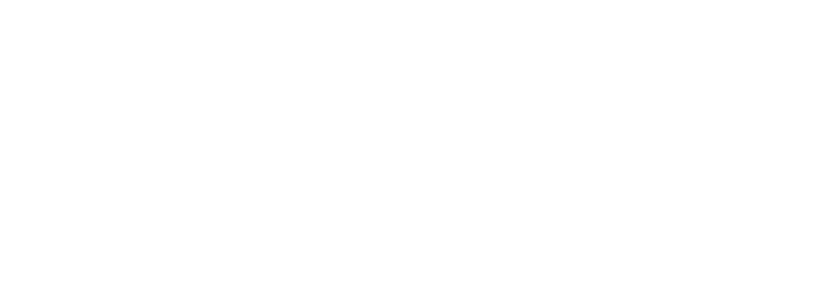
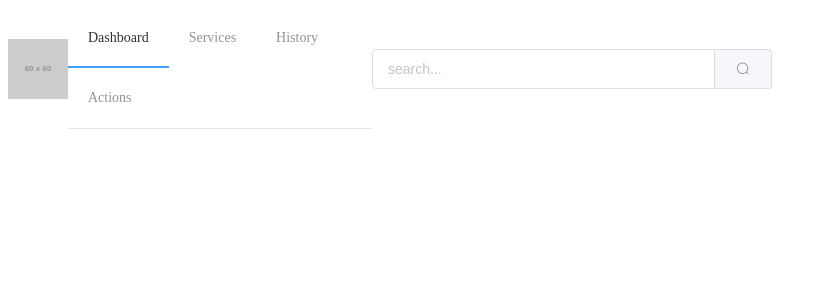
Before and after one commit to OuZuYu/dameng.github.io, a Vue app: page / in a window 1280 px wide. Shown: the top 300 px of the page, without its empty margins (0-827 px from the left). Built offline with nearby package versions, Linux system fonts and the light colour scheme.

Commit message:
feat: header

```diff
--- a/src/layout/app-header.vue
+++ b/src/layout/app-header.vue
@@ -1,15 +1,44 @@
 <template>
-  <div>
+  <div class="app-header">
+    <img class="logo" src="http://placehold.it/60x60" alt="logo">
 
+    <navbar class="navbar"></navbar>
+
+    <!-- <div class="search"></div> -->
+    <el-input
+      class="header-input"
+      placeholder="search..."
+      v-model="input"
+      clearable>
+      <el-button slot="append" icon="el-icon-search"></el-button>
+    </el-input>
   </div>
 </template>
 
 <script>
+import Navbar from './nav-bar'
+
 export default {
-
+  components: {
+    Navbar
+  }
 }
 </script>
 
 <style scoped lang="less">
+.app-header {
+  display: flex;
+  align-items: center;
+  justify-content: space-between;
 
+  .logo {
+
+  }
+  .navbar {
+    // flex: 1;
+  }
+  .header-input {
+    flex: 0 0 400px;
+  }
+}
 </style>
```
